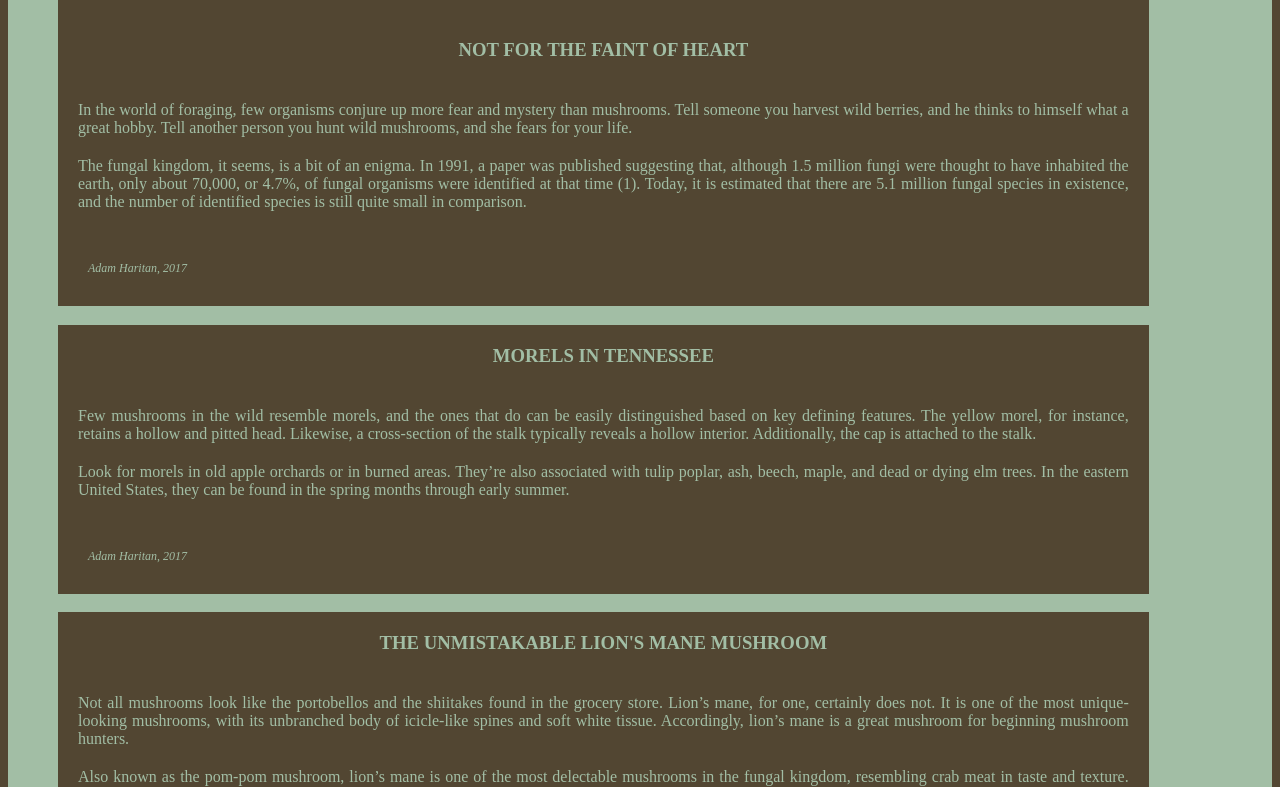
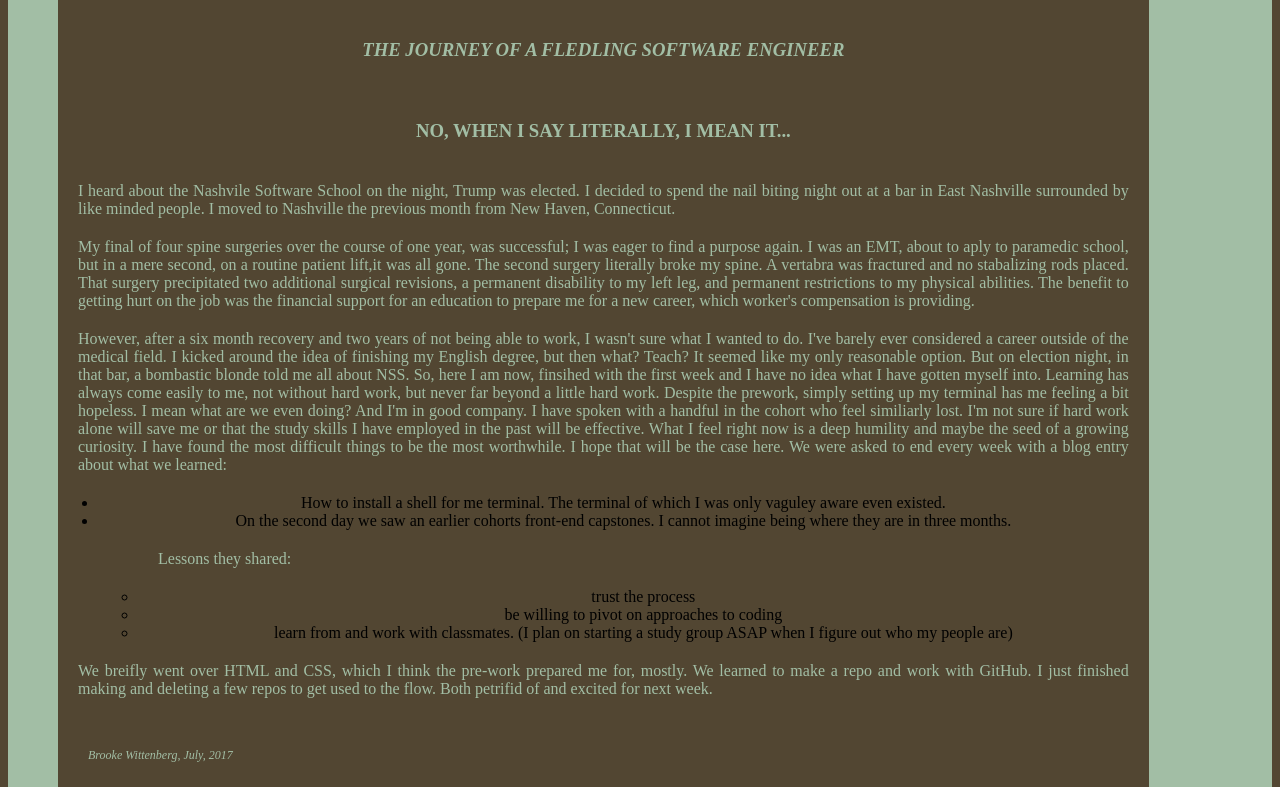
Before and after one commit to brooksquil/Blog, a plain HTML site: page index.html in a window 1280 px wide. Shown: the part 149-936 px from the top of the page. Drawn offline with Linux system fonts and the light colour scheme.

Commit message:
Added in one of my blog articles, still a ton to do

```diff
--- a/index.html
+++ b/index.html
@@ -1,22 +1,48 @@
 <!DOCTYPE html>
 <html>
+
 <head>
-		<title>Mushroom Hunting in Middle TN</title>
+    <title>Brooke Wittenberg's Blog</title>
     <meta charset="utf-8">
     <link rel="stylesheet" type="text/css" href="css/styles.css">
 </head>
+
 <body>
     <div class="wrapper">
         <main>
             <div class="block">
-						<h1>Mushroom Hunting in Middle Tennessee</h1>
+                <h1>Breaking Back</h1>
+                <h3><i>The Journey of a Fledling Software Engineer</i></h3>
                 <article>
-						<h3>Not for the Faint of Heart</h3>
-						<p>In the world of foraging, few organisms conjure up more fear and mystery than mushrooms.  Tell someone you harvest wild berries, and he thinks to himself what a great hobby.  Tell another person you hunt wild mushrooms, and she fears for your life.</p>
-						<p>The fungal kingdom, it seems, is a bit of an enigma.  In 1991, a paper was published suggesting that, although 1.5 million fungi were thought to have inhabited the earth, only about 70,000, or 4.7%, of fungal organisms were identified at that time (1).  Today, it is estimated that there are 5.1 million fungal species in existence, and the number of identified species is still quite small in comparison.</p>
+                    <h3>No, When I Say Literally, I Mean It...</h3>
+                    <p>I heard about the Nashvile Software School on the night, Trump was elected. I decided to spend the nail biting night out at a bar in East Nashville surrounded by like minded people. I moved to Nashville the previous month from New
+                        Haven, Connecticut.</p>
+                    <p>My final of four spine surgeries over the course of one year, was successful; I was eager to find a purpose again. I was an EMT, about to aply to paramedic school, but in a mere second, on a routine patient lift,it was all gone. The
+                        second surgery literally broke my spine. A vertabra was fractured and no stabalizing rods placed. That surgery precipitated two additional surgical revisions, a permanent disability to my left leg, and permanent restrictions to
+                        my physical abilities. The benefit to getting hurt on the job was the financial support for an education to prepare me for a new career, which worker's compensation is providing.</p>
+
+                    <p>However, after a six month recovery and two years of not being able to work, I wasn't sure what I wanted to do. I've barely ever considered a career outside of the medical field. I kicked around the idea of finishing my English degree,
+                        but then what? Teach? It seemed like my only reasonable option. But on election night, in that bar, a bombastic blonde told me all about NSS. So, here I am now, finsihed with the first week and I have no idea what I have gotten
+                        myself into. Learning has always come easily to me, not without hard work, but never far beyond a little hard work. Despite the prework, simply setting up my terminal has me feeling a bit hopeless. I mean what are we even doing?
+                        And I'm in good company. I have spoken with a handful in the cohort who feel similiarly lost. I'm not sure if hard work alone will save me or that the study skills I have employed in the past will be effective. What I feel right
+                        now is a deep humility and maybe the seed of a growing curiosity. I have found the most difficult things to be the most worthwhile. I hope that will be the case here. We were asked to end every week with a blog entry about what
+                        we learned:</p>
+                    <ul>
+                        <li>How to install a shell for me terminal. The terminal of which I was only vaguley aware even existed.</li>
+                        <li>On the second day we saw an earlier cohorts front-end capstones. I cannot imagine being where they are in three months.</li>
+                        <ul>
+                            <p>Lessons they shared:</p>
+                            <li>trust the process</li>
+                            <li>be willing to pivot on approaches to coding</li>
+                            <li>learn from and work with classmates. (I plan on starting a study group ASAP when I figure out who my people are)</li>
+                        </ul>
+                    </ul>
+                    <p>We breifly went over HTML and CSS, which I think the pre-work prepared me for, mostly. We learned to make a repo and work with GitHub. I just finished making and deleting a few repos to get used to the flow. Both petrifid of and excited
+                        for next week.</p>
+
                     <footer>
                         <p><i>
-							Adam Haritan, 2017
+							Brooke Wittenberg, July, 2017
 							</i></p>
                     </footer>
                 </article>
@@ -24,8 +50,11 @@
             <div class="block">
                 <article>
                     <h3>Morels in Tennessee</h3>
-						<p>Few mushrooms in the wild resemble morels, and the ones that do can be easily distinguished based on key defining features.  The yellow morel, for instance, retains a hollow and pitted head.  Likewise, a cross-section of the stalk typically reveals a hollow interior.  Additionally, the cap is attached to the stalk.</p>
-						<p>Look for morels in old apple orchards or in burned areas.  They’re also associated with tulip poplar, ash, beech, maple, and dead or dying elm trees.  In the eastern United States, they can be found in the spring months through early summer.</p>
+                    <p>Few mushrooms in the wild resemble morels, and the ones that do can be easily distinguished based on key defining features. The yellow morel, for instance, retains a hollow and pitted head. Likewise, a cross-section of the stalk typically
+                        reveals a hollow interior. Additionally, the cap is attached to the stalk.</p>
+                    <p>Look for morels in old apple orchards or in burned areas. They’re also associated with tulip poplar, ash, beech, maple, and dead or dying elm trees. In the eastern United States, they can be found in the spring months through early
+                        summer.
+                    </p>
                     <footer>
                         <p><i>
 							Adam Haritan, 2017
@@ -36,8 +65,11 @@
             <div class="block">
                 <article>
                     <h3>The Unmistakable Lion's Mane Mushroom</h3>
-						<p>Not all mushrooms look like the portobellos and the shiitakes found in the grocery store.  Lion’s mane, for one, certainly does not.  It is one of the most unique-looking mushrooms, with its unbranched body of icicle-like spines and soft white tissue.  Accordingly, lion’s mane is a great mushroom for beginning mushroom hunters.</p>
-						<p>Also known as the pom-pom mushroom, lion’s mane is one of the most delectable mushrooms in the fungal kingdom, resembling crab meat in taste and texture.  Additionally, lion’s mane has been well researched for its role in improving cognitive health, producing neuro-regenerative effects in numerous studies. Look for lion’s mane on the wounds of living hardwood trees, such as oaks and maples, as well as on recently felled trees.  It can be found in the summer months through autumn.</p>
+                    <p>Not all mushrooms look like the portobellos and the shiitakes found in the grocery store. Lion’s mane, for one, certainly does not. It is one of the most unique-looking mushrooms, with its unbranched body of icicle-like spines and
+                        soft white tissue. Accordingly, lion’s mane is a great mushroom for beginning mushroom hunters.</p>
+                    <p>Also known as the pom-pom mushroom, lion’s mane is one of the most delectable mushrooms in the fungal kingdom, resembling crab meat in taste and texture. Additionally, lion’s mane has been well researched for its role in improving
+                        cognitive health, producing neuro-regenerative effects in numerous studies. Look for lion’s mane on the wounds of living hardwood trees, such as oaks and maples, as well as on recently felled trees. It can be found in the summer
+                        months through autumn.</p>
                     <footer>
                         <p><i>
 							Adam Haritan, 2017
@@ -48,8 +80,10 @@
             <div class="block">
                 <article>
                     <h3>The Bright and Meaty Chicken of the Woods</h3>
-						<p>Chicken of the woods (chicken mushroom, sulphur shelf) grows in clusters on both standing and downed trees, emerging as knob-like growths and soon developing into numerous shelves.  The color is an unmistakable yellowish-orange, and the pore surface is yellow (for L. sulphureus, and white for the closely related L. cincinnatus … both edible).  Always make sure the underside has pores.  If it has gills, you won’t be having chicken for dinner.</p>
-						<p>The chicken mushroom resembles … get this … chicken in taste and texture, and is best collected when young.  As it ages, the chicken mushroom becomes too tough to eat, though the outer edges can still be salvaged and used in dishes.  Like all wild mushrooms, it requires cooking before consumption.</p>
+                    <p>Chicken of the woods (chicken mushroom, sulphur shelf) grows in clusters on both standing and downed trees, emerging as knob-like growths and soon developing into numerous shelves. The color is an unmistakable yellowish-orange, and
+                        the pore surface is yellow (for L. sulphureus, and white for the closely related L. cincinnatus … both edible). Always make sure the underside has pores. If it has gills, you won’t be having chicken for dinner.</p>
+                    <p>The chicken mushroom resembles … get this … chicken in taste and texture, and is best collected when young. As it ages, the chicken mushroom becomes too tough to eat, though the outer edges can still be salvaged and used in dishes.
+                        Like all wild mushrooms, it requires cooking before consumption.</p>
                     <footer>
                         <p class="author"><i>
 							</i></p>
@@ -59,8 +93,10 @@
             <div class="block">
                 <article>
                     <h3>The Trickier Maitake</h3>
-						<p>The maitake mushroom (sheep’s head, hen-of-the-woods) is a choice edible and medicinal that always demands a good hunt.  While it’s easy to identify and widely distributed, the maitake mushroom can be somewhat tricky to locate compared to the showy chicken mushroom, as the former blends in well with the autumnal foliage.  Maitake contains overlapping gray to brown caps attached to a single base.  Individual specimens can be rather large and weigh several pounds.  Like other polypores (mushroom fruiting bodies with pores or tubes on the underside), maitake has no gills.</p>
-						<p>Maitake compliments a variety of dishes, lending a hearty flavor and tender texture.  In addition to its use as a food, maitake has been researched extensively for its medicinal properties, specifically in the areas of cancer and diabetes.</p>
+                    <p>The maitake mushroom (sheep’s head, hen-of-the-woods) is a choice edible and medicinal that always demands a good hunt. While it’s easy to identify and widely distributed, the maitake mushroom can be somewhat tricky to locate compared
+                        to the showy chicken mushroom, as the former blends in well with the autumnal foliage. Maitake contains overlapping gray to brown caps attached to a single base. Individual specimens can be rather large and weigh several pounds.
+                        Like other polypores (mushroom fruiting bodies with pores or tubes on the underside), maitake has no gills.</p>
+                    <p>Maitake compliments a variety of dishes, lending a hearty flavor and tender texture. In addition to its use as a food, maitake has been researched extensively for its medicinal properties, specifically in the areas of cancer and diabetes.</p>
                     <footer>
                         <p class="author"><i>
 							Adam Haritan, 2017
@@ -73,7 +109,8 @@
         <footer>
             &copy; 2017 Brooke Wittenberg
         </footer>
-		</div> <!--wrapper div closing tag-->
+    </div>
+    <!--wrapper div closing tag-->
 </body>
 
 </html>
```
Also changed, not shown: 2 other files. Lines whose indentation alone changed are shown as unchanged.
